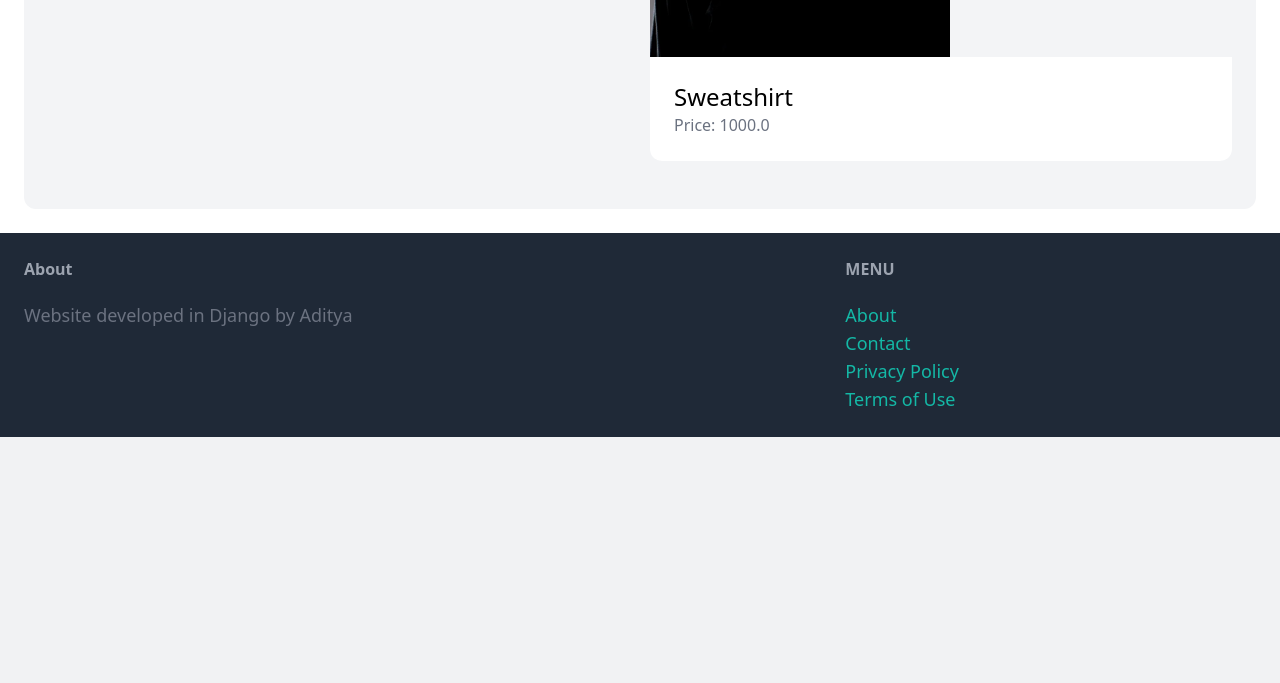
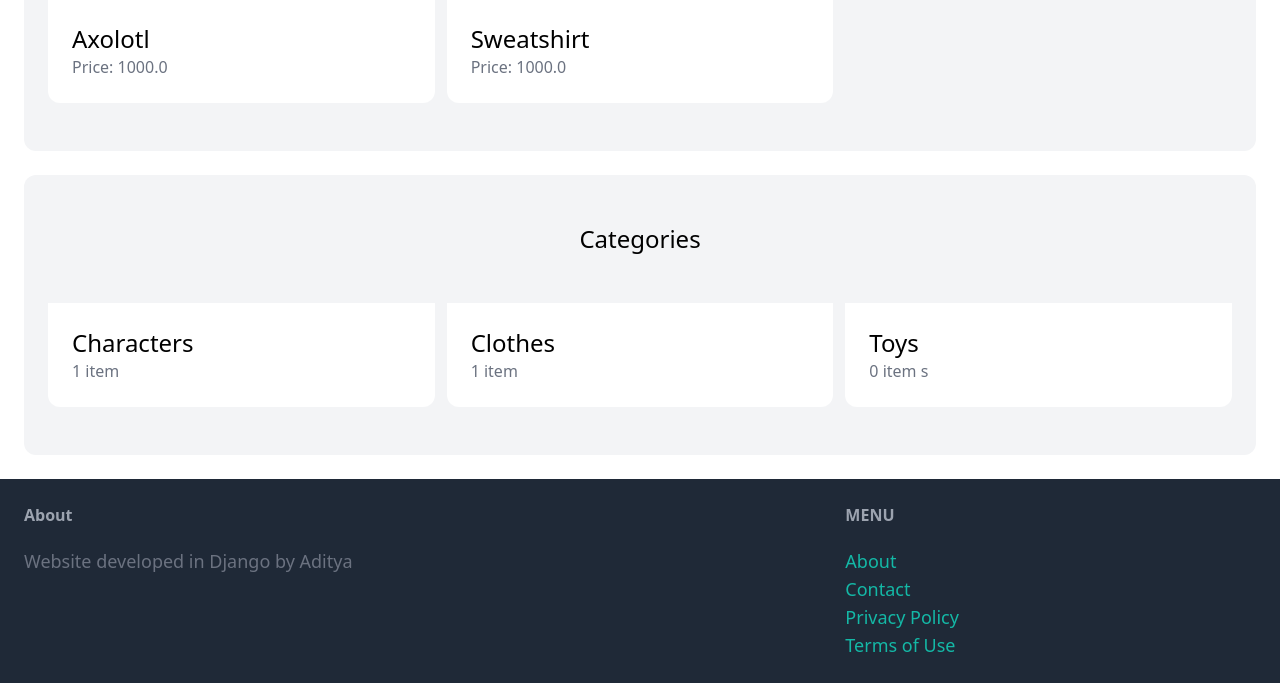
Before and after one commit to Aditya060/E-Commerce-Website, a Django app: page / in a window 1280 px wide. Shown: the part 604-1287 px from the top of the page. Before the commit the page ends 1041 px from the top, so only its background shows below. Run offline with Django 4.2, Linux system fonts and the light colour scheme; data comes from the database, SQL or seed files in the repository; parts of the project's set-up code (start-up, migrations or seed data) failed here and were passed over; some libraries are stand-ins or nearby versions.

Commit message:
Update the app item

```diff
--- a/core/templates/core/index.html
+++ b/core/templates/core/index.html
@@ -6,20 +6,41 @@
 {% block content %}
     <div class = "mt-6 px-6 py-12 bg-gray-100 rounded-xl">
         <h2 class ="mb-12 text-2xl text-center">Newest Items</h2>
-        <div class ="grid grid-cols-2 gap-5">
+        <div class ="grid grid-cols-3 gap-3">
             {% for item in items %}
                 <div>
-                    <a href = "#">
+                    <a href = "{% url 'item:detail' item.id %}">
                         <div>
-                            <img src="{{item.image.url}}" class="rounded-t-xl" width="300" height="300">
+                            <img src="{{ item.image.url }}" class="rounded-t-xl" style="width: 300px; height: 350px;">
+
                         </div>
                         <div class = "p-6 bg-white rounded-b-xl">
                             <h2 class = "text-2xl"> {{item.name}} </h2>
                             <p class = "text-gray-500">Price: {{item.price}}</p>
+                            <!-- <p class = "text-gray-500">Details: {{item.description}}</p> -->
+                            <!-- added the above line to display the description which Steins did in items/views.py -->
                         </div>
                     </a>
                 </div>
             {% endfor %}
         </div>
     </div>
+
+    <div class = "mt-6 px-6 py-12 bg-gray-100 rounded-xl">
+        <h2 class ="mb-12 text-2xl text-center">Categories</h2>
+        <div class ="grid grid-cols-3 gap-3">
+            {% for category in categories %}
+            <div>
+                <a href = "#">
+                    <div class = "p-6 bg-white rounded-b-xl">
+                        <h2 class = "text-2xl"> {{category.name}} </h2>
+                        <p class = "text-gray-500"> {{category.items.count}} item {% if category.items.count != 1 %}s{%endif%}</p>
+                    </div>
+                </a>
+            </div>
+
+            {% endfor %}
+        </div>
+    </div>
+
 {% endblock %}
--- a/puddle/urls.py
+++ b/puddle/urls.py
@@ -17,12 +17,13 @@
 from django.conf import settings
 from django.conf.urls.static import static
 from django.contrib import admin
-from django.urls import path
+from django.urls import path, include
 
 from core.views import index, contact
 
 urlpatterns = [
     path('', index, name = 'index'),
+    path('items/', include('item.urls')),
     path('contact/', contact, name = 'contact'),
     path('admin/', admin.site.urls),
 ] + static(settings.MEDIA_URL, document_root = settings.MEDIA_ROOT)
```
Also changed, not shown: item/views.py (+8 -1 lines).
